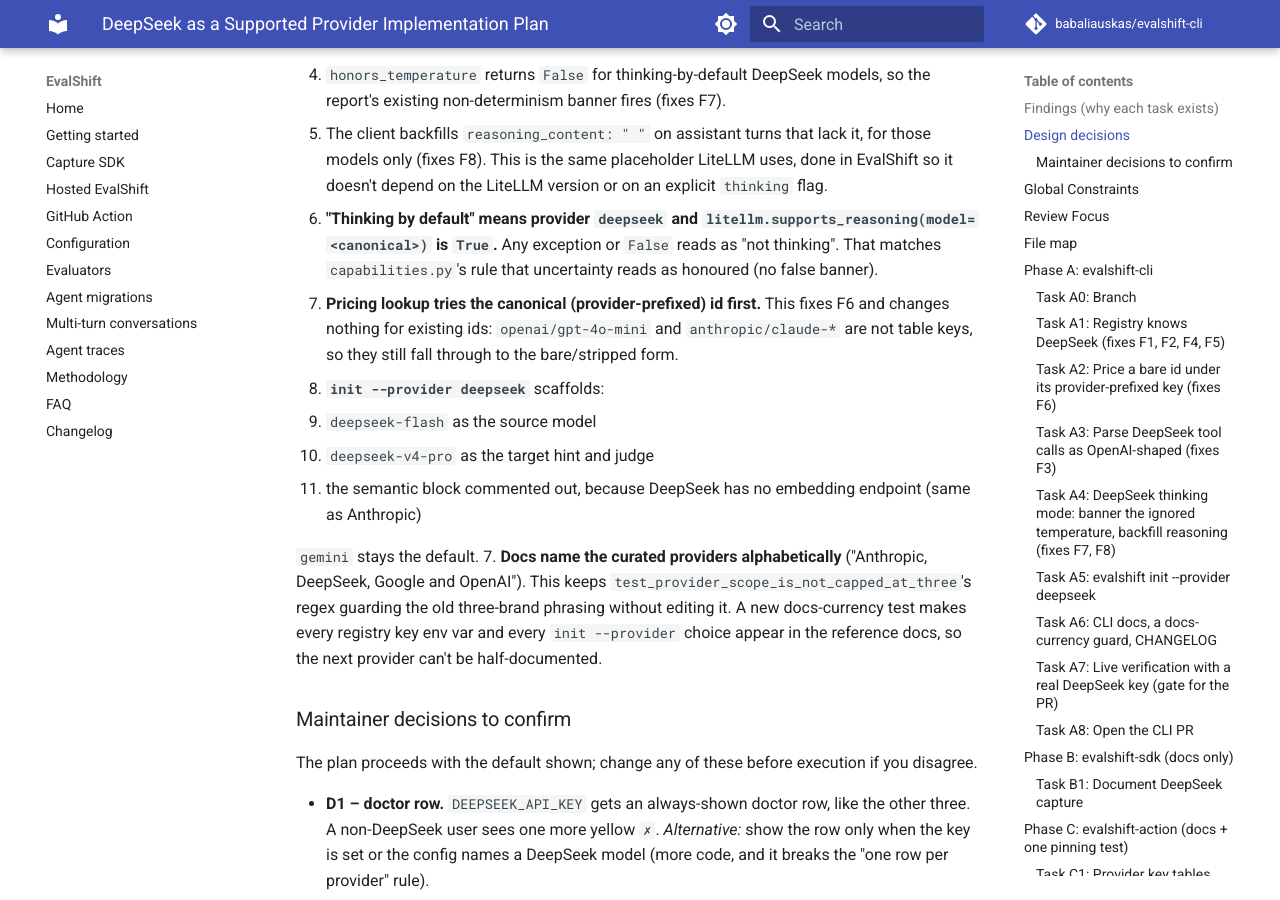
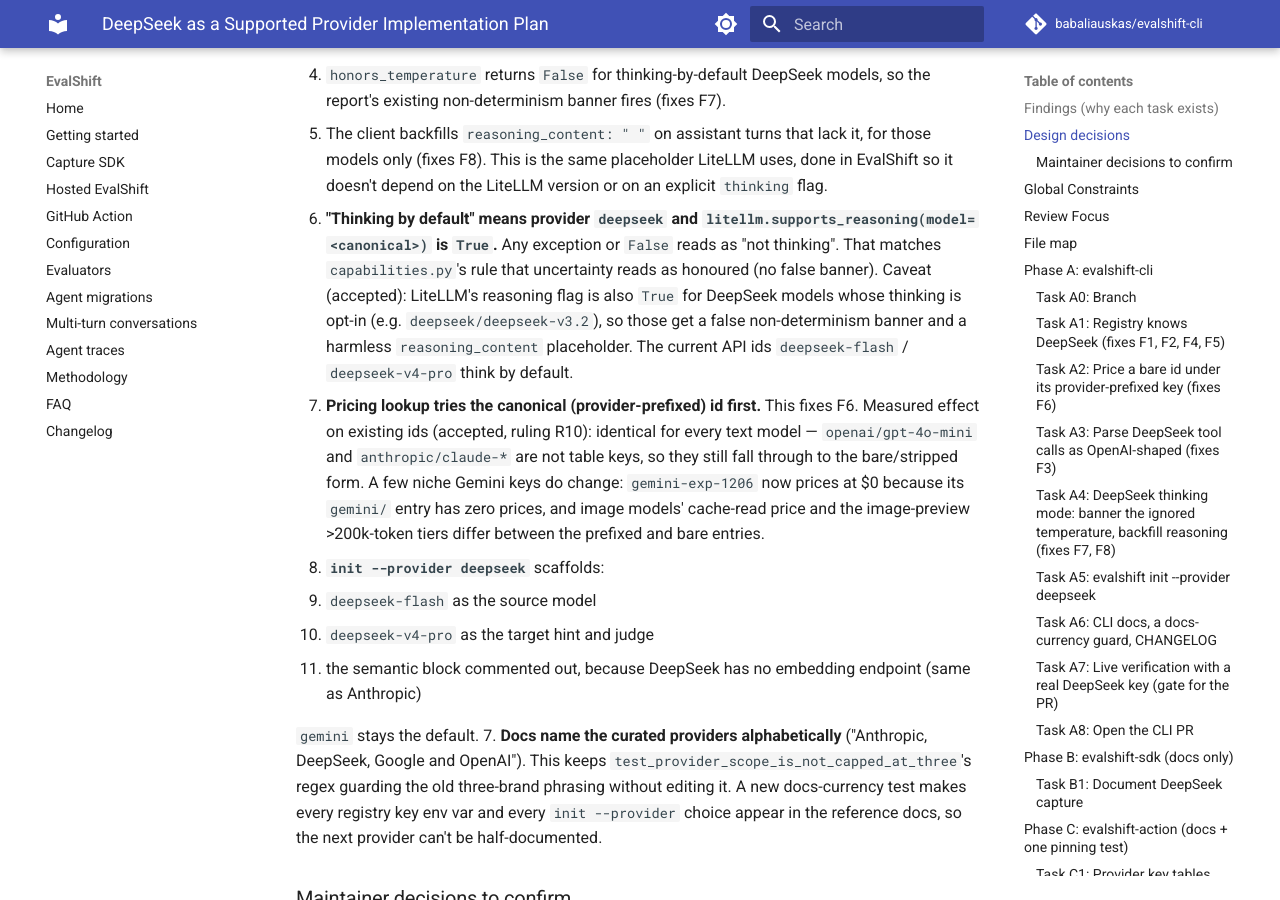
Before and after one commit to babaliauskas/evalshift-cli, an MkDocs documentation site: the page built from docs/superpowers/plans/2026-09-30-deepseek-provider.md, in a window 1280 px wide and 900 px high, scrolled down 2607 px. Built offline with MkDocs 1.6.1 and Material for MkDocs 9.7.7, drawn with Linux system fonts in a browser that asks for light colours; comment, search, counter and statistics services are not loaded; some of the changed text lies outside the part shown.

Commit message:
docs(plan): correct DeepSeek design notes and extend live checks
Record the opt-in-thinking caveat on decision 4, replace decision 5's
"changes nothing" with the measured pricing effect (ruling R10), fix the
test-call invocation in Task A7, and add the text-only history and
DeepSeek-judge end-to-end checks to A7.

Co-Authored-By: Claude Opus 5.5 (1M context) <noreply@anthropic.com>

````diff
--- a/docs/superpowers/plans/2026-09-30-deepseek-provider.md
+++ b/docs/superpowers/plans/2026-09-30-deepseek-provider.md
@@ -41,8 +41,8 @@ The legacy `deepseek-v4-flash` is still accepted and served by Flash. LiteLLM 1.
 3. **EvalShift never switches thinking off.** A capture cannot record `thinking` (it is not in the SDK's `GENERATION_KEYS`), so the app's own setting is unknown. The API default is thinking on. Instead:
    - `honors_temperature` returns `False` for thinking-by-default DeepSeek models, so the report's existing non-determinism banner fires (fixes F7).
    - The client backfills `reasoning_content: " "` on assistant turns that lack it, for those models only (fixes F8). This is the same placeholder LiteLLM uses, done in EvalShift so it doesn't depend on the LiteLLM version or on an explicit `thinking` flag.
-4. **"Thinking by default" means provider `deepseek` and `litellm.supports_reasoning(model=<canonical>)` is `True`.** Any exception or `False` reads as "not thinking". That matches `capabilities.py`'s rule that uncertainty reads as honoured (no false banner).
-5. **Pricing lookup tries the canonical (provider-prefixed) id first.** This fixes F6 and changes nothing for existing ids: `openai/gpt-4o-mini` and `anthropic/claude-*` are not table keys, so they still fall through to the bare/stripped form.
+4. **"Thinking by default" means provider `deepseek` and `litellm.supports_reasoning(model=<canonical>)` is `True`.** Any exception or `False` reads as "not thinking". That matches `capabilities.py`'s rule that uncertainty reads as honoured (no false banner). Caveat (accepted): LiteLLM's reasoning flag is also `True` for DeepSeek models whose thinking is opt-in (e.g. `deepseek/deepseek-v3.2`), so those get a false non-determinism banner and a harmless `reasoning_content` placeholder. The current API ids `deepseek-flash` / `deepseek-v4-pro` think by default.
+5. **Pricing lookup tries the canonical (provider-prefixed) id first.** This fixes F6. Measured effect on existing ids (accepted, ruling R10): identical for every text model — `openai/gpt-4o-mini` and `anthropic/claude-*` are not table keys, so they still fall through to the bare/stripped form. A few niche Gemini keys do change: `gemini-exp-1206` now prices at $0 because its `gemini/` entry has zero prices, and image models' cache-read price and the image-preview >200k-token tiers differ between the prefixed and bare entries.
 6. **`init --provider deepseek`** scaffolds:
    - `deepseek-flash` as the source model
    - `deepseek-v4-pro` as the target hint and judge
@@ -1072,7 +1072,7 @@ git -C /home/lukas/repos/evalshift/evalshift-cli-wt-deepseek commit -m "docs: do
 This task needs `DEEPSEEK_API_KEY`, which the maintainer supplies. It costs a few cents. **Do not open the PR until every check below passes.** If one fails, stop and report the exact error; do not work around it.
 
 **Files:**
-- Modify: `scripts/smoke_live_tools.py:74-77` (`MODELS`), `:105-113` (`_provider_or_skip`), plus a new multi-round check
+- Modify: `scripts/smoke_live_tools.py:74-77` (`MODELS`), `:105-113` (`_provider_or_skip`), plus a new multi-round check and a text-only chat-history check
 
 - [ ] **Step 1: Make the smoke script provider-generic and add a multi-round check**
 
@@ -1125,6 +1125,20 @@ async def _multi_round(client: ModelClient, model: str) -> None:
     print(f"  round 1: calls={result.trace.tool_names} text={bool(result.trace.final_text)}")
 ```
 
+After it, also once per model and counted the same way (`  history FAILED: ...` on exception), add a text-only chat-history check. The backfill puts the placeholder on this assistant turn too, and there are no tools:
+
+```python
+async def _chat_history(client: ModelClient, model: str) -> None:
+    """A text-only replayed history: an assistant turn with no reasoning_content."""
+    messages: list[dict[str, Any]] = [
+        {"role": "user", "content": "Hi, I ordered a kettle last week."},
+        {"role": "assistant", "content": "Thanks! How can I help with your kettle order?"},
+        {"role": "user", "content": "What's your standard refund policy, in one sentence?"},
+    ]
+    result = await client.complete_messages(model=model, messages=messages)
+    print(f"  history: text={bool(result.text)}")
+```
+
 - [ ] **Step 2: Run the smoke script**
 
 Run: `DEEPSEEK_API_KEY=... uv run python scripts/smoke_live_tools.py` (the Gemini models skip when their key is unset)
@@ -1132,6 +1146,7 @@ Expected, for both `deepseek-flash` and `deepseek-v4-pro`:
 - `single_tool` / `parallel` prompts print non-empty `calls:` and a cost above `$0.000000`.
 - `text_only` prints no calls.
 - `round 1:` prints with **no 400**. This is the live proof of F8's fix.
+- `history: text=True` prints with no error. This proves the placeholder is harmless on a text-only request.
 - New files appear under `tests/unit/fixtures/tool_responses/deepseek/*_live.json`.
 
 - [ ] **Step 3: Check the 400 really is what the backfill prevents**
@@ -1144,7 +1159,7 @@ Expected: FAIL without the backfill, PASS with it. If it passes without the back
 Run:
 ```bash
 cd /home/lukas/repos/evalshift/evalshift-cli-wt-deepseek
-DEEPSEEK_API_KEY=... uv run evalshift test-call deepseek-flash
+DEEPSEEK_API_KEY=... uv run evalshift test-call --model deepseek-flash --max-tokens 2048
 cd examples/agent && DEEPSEEK_API_KEY=... GEMINI_API_KEY=... uv run evalshift compare --from deepseek-flash --to deepseek-v4-pro --yes
 ```
 Expected:
@@ -1153,6 +1168,11 @@ Expected:
 - The report shows the non-determinism banner naming both DeepSeek arms.
 - `report.json`'s tool-call scores are populated, not errored.
 - `evalshift doctor` in the same shell shows `DEEPSEEK_API_KEY  set`.
+
+Then check a DeepSeek judge end to end. Copy `examples/agent` to a scratch directory, add an `llm_judge` entry with `judge_model: deepseek-v4-pro` (the judge `init --provider deepseek` scaffolds), and rerun the same `compare`.
+Expected:
+- The judge's verdicts are populated in `report.json`, not errored or unmeasured.
+- The non-determinism banner also names `deepseek/deepseek-v4-pro` as the judge. It must be listed once, even though it is also an arm.
 
 - [ ] **Step 5: Commit the script and the live fixtures**
 
````
